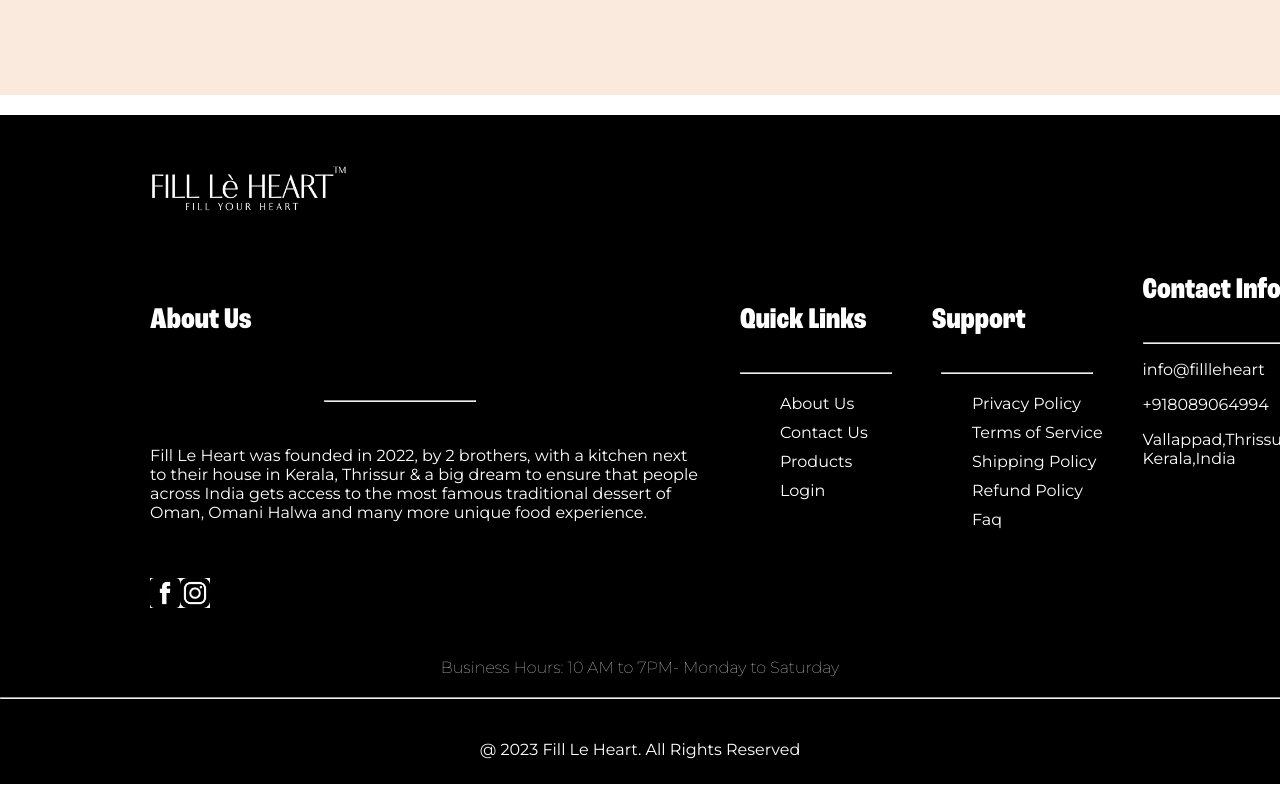
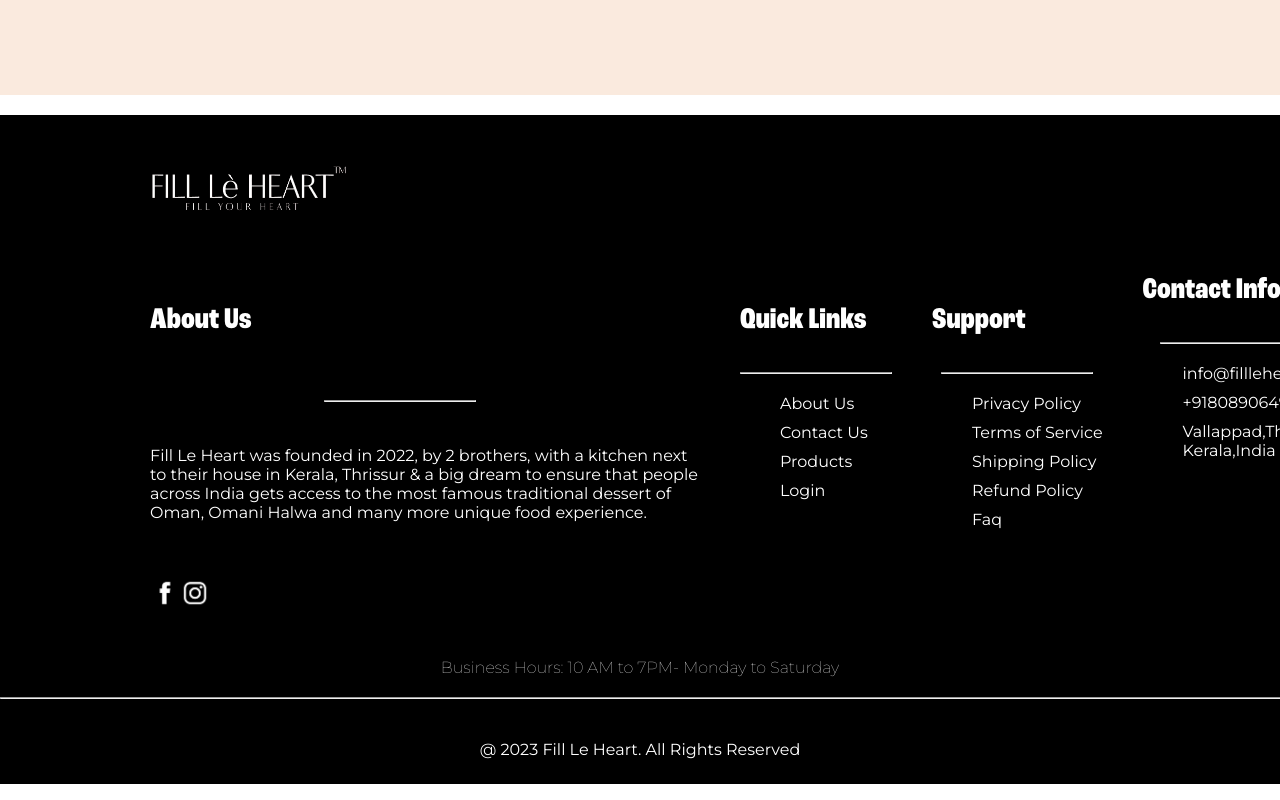
Before and after one commit to joseshaan123/Fill-Le-Hearts, a plain HTML site: page index.html in a window 1280 px wide. Shown: the part 4401-5201 px from the top of the page. Drawn offline with nearby package versions, Linux system fonts and the light colour scheme.

Commit message:
Update index.html

```diff
--- a/index.html
+++ b/index.html
@@ -141,16 +141,17 @@
       </section>
     </main>
 <footer>
-      <img src="../Images/Fille le heart Images/logowhite.png" alt="" class="footerimg">
+        <img src="..\Images\Fille le heart Images\fillheartlogo1234.png" alt="" class="footerimg">
         <div class="footer">
+
 
          <div class="footerdiv1">
             <h3>About Us</h3>
             <hr></hr>
             <p>Fill Le Heart was founded in 2022, by 2 brothers, with a kitchen next to their house in Kerala, Thrissur &amp; a big dream to ensure that people across India gets access to the most famous traditional dessert of Oman, Omani Halwa and many more unique food experience.</p>
             <div class="img">
-          <img src="../Images/Fille le heart Images/ICONS/facebook.jpg" alt="">
-          <img src="../Images/Fille le heart Images/ICONS/instagram.jpg" alt="" class="insta">
+            <img src="..\Images\Fille le heart Images\facebook.png" alt="">
+            <img src="..\Images\Fille le heart Images\instagram.png" alt="" class="insta">
             </div>
          </div>
          <div class="footerdiv2">
@@ -178,16 +179,21 @@
 
         <div class="footerdiv4">
             <h3>Contact Info</h3>
-          <hr class="line">
-          <p class="p1">info@fillleheart</p>
-          <p class="p2"> +918089064994</p>
-          <p class="p3">Vallappad,Thrissur<br>Kerala,India</p>
+            <hr>
+            <ul>
+            <li class="one">info@fillleheart</li>
+            <li> +918089064994</li>
+            <li>Vallappad,Thrissur<br>Kerala,India</li>
+            </ul>
+
+         </div>
         </div>
     </div>
     <p class="finalp1">Business Hours: 10 AM to 7PM- Monday to Saturday</p>
     <hr class="finalline">
     <p class="finalp2">@ 2023 Fill Le Heart. All Rights Reserved</p>
     </footer>
+
 
 <!-- Video Modal -->
 <div id="videoModal" class="custom-video-modal">
```
Lines whose indentation alone changed are shown as unchanged.
